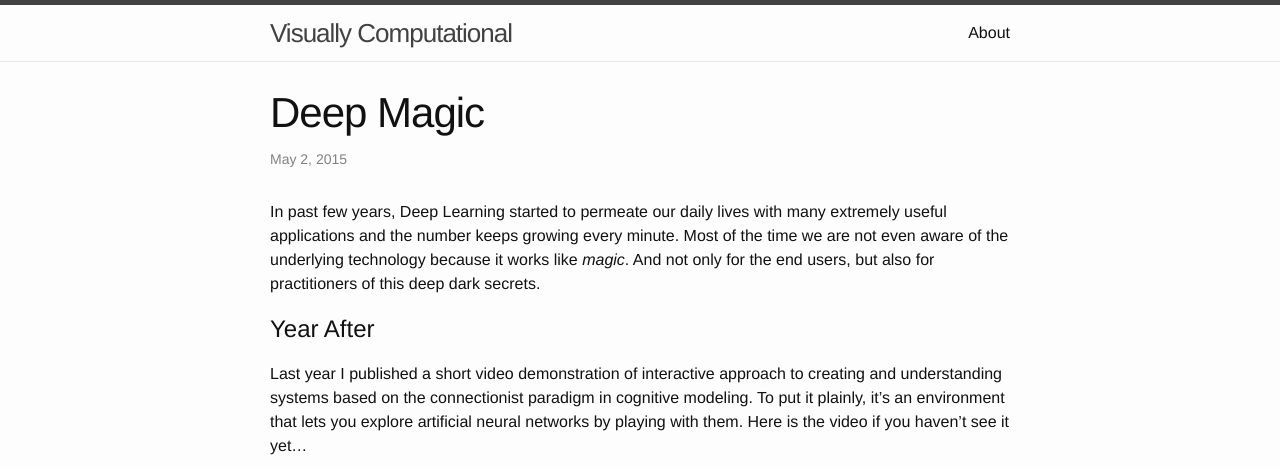
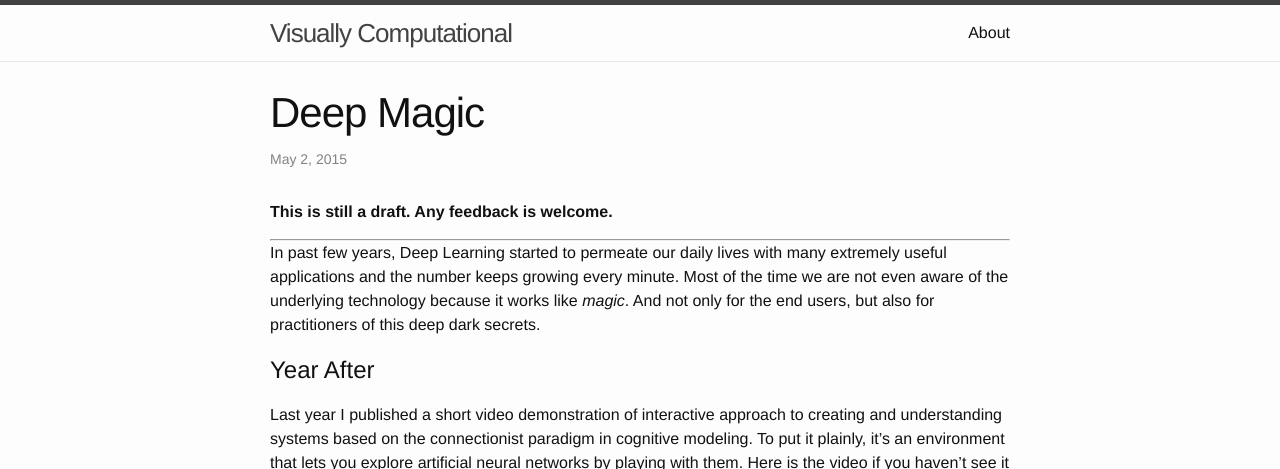
Before and after one commit to mlajtos/mlajtos.github.io, a Jekyll site: the page built from _posts/2015-05-02-deep-magic.markdown, in a window 1280 px wide and 900 px high, cut to the strip 0-469 px from the top of the window. Built offline with Jekyll 4.4.1, drawn with Linux system fonts in a browser that asks for light colours.

Commit message:
Added note about first post.

```diff
--- a/_posts/2015-05-02-deep-magic.markdown
+++ b/_posts/2015-05-02-deep-magic.markdown
@@ -4,6 +4,10 @@ title:  "Deep Magic"
 date:   2015-05-02 23:35:34
 categories: jekyll update
 ---
+
+**This is still a draft. Any feedback is welcome.**
+
+- - -
 
 In past few years, Deep Learning started to permeate our daily lives with many extremely useful applications and the number keeps growing every minute. Most of the time we are not even aware of the underlying technology because it works like *magic*. And not only for the end users, but also for practitioners of this deep dark secrets.
 
```
